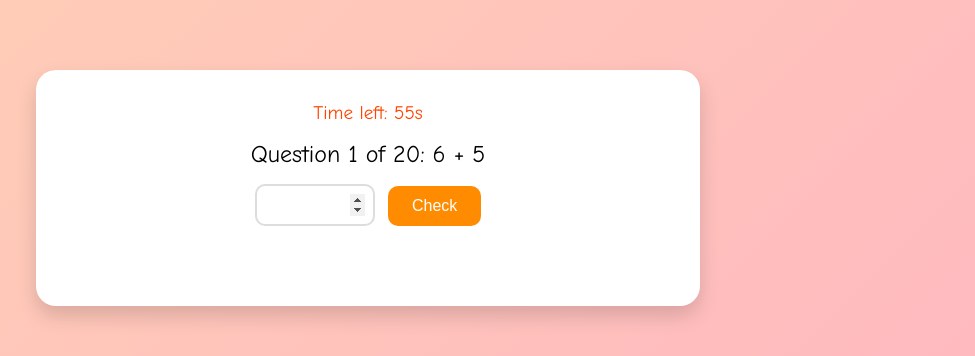
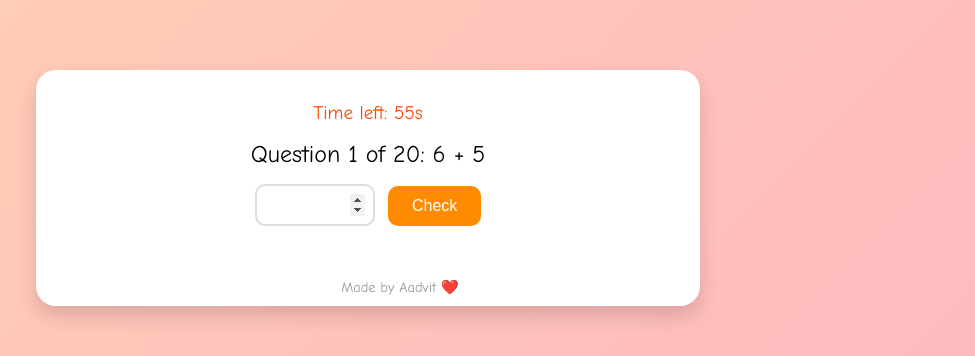
Before and after one commit to gkappwrk/math-quiz, a plain HTML site: page index.html in a window 1280 px wide. Shown: the part 212-568 px from the top of the page, without its empty margins (272-1247 px from the left). Drawn offline with Linux system fonts and the light colour scheme.

Commit message:
Update index.html

```diff
--- a/index.html
+++ b/index.html
@@ -1,4 +1,3 @@
-
 <!DOCTYPE html>
 <html lang="en">
 <head>
@@ -23,6 +22,7 @@
       width: 90%;
       max-width: 600px;
       text-align: center;
+      position: relative;
     }
     .question {
       font-size: 1.5rem;
@@ -73,6 +73,14 @@
       0% { transform: scale(0); }
       100% { transform: scale(1); }
     }
+    .credits {
+      font-size: 0.9rem;
+      position: absolute;
+      bottom: 10px;
+      width: 100%;
+      text-align: center;
+      color: #999;
+    }
   </style>
 </head>
 <body>
@@ -89,6 +97,7 @@
       <div id="finalFeedback"></div>
       <button class="btn" id="restartBtn">Restart Quiz</button>
     </div>
+    <div class="credits">Made by Aadvit ❤️</div>
   </div>
 
   <script>
```
